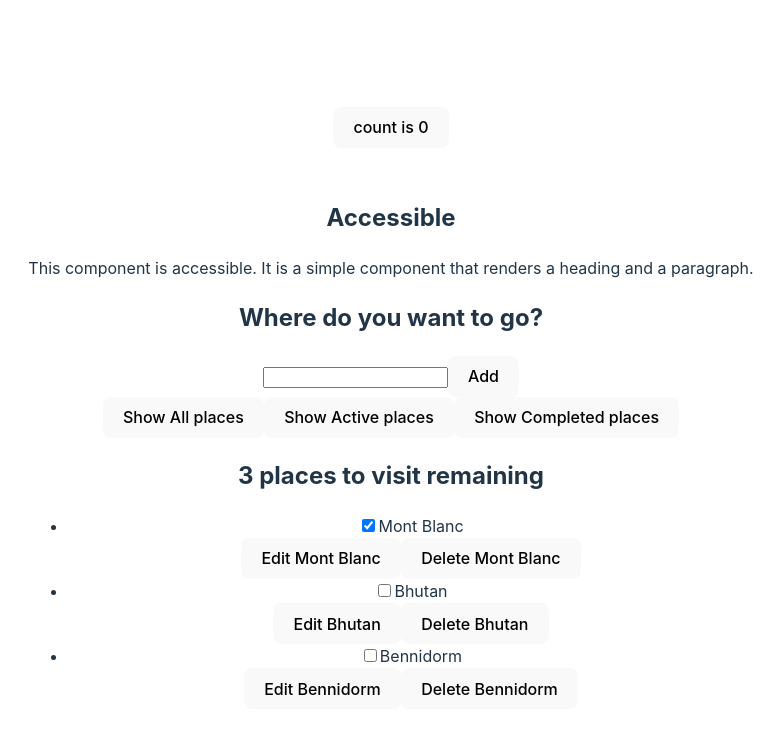
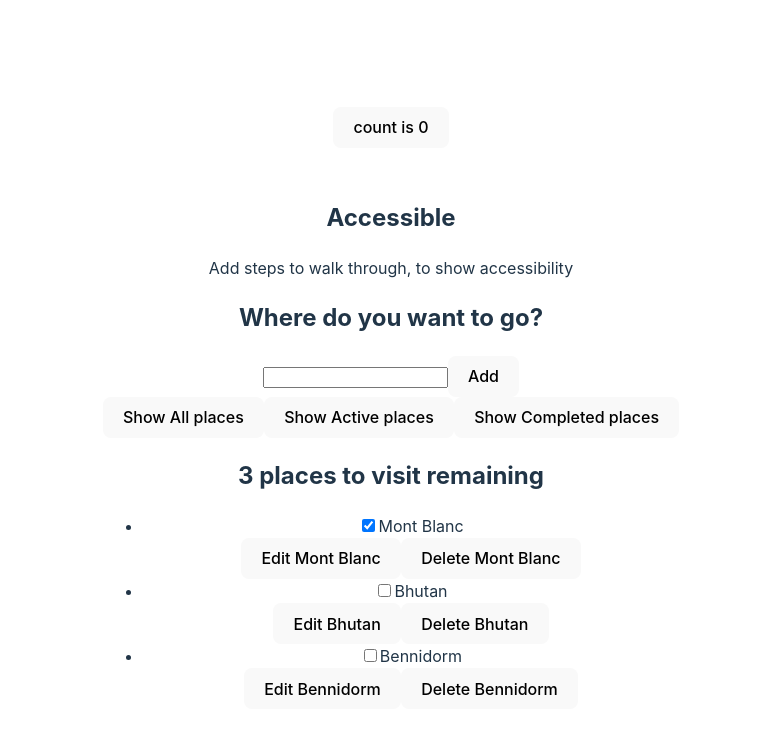
Before and after one commit to Jade-ux/accessibility-learning, a React (Vite) app in the folder places-to-go/: page / in a window 1280 px wide. Shown: the top 734 px of the page, without its empty margins (249-1033 px from the left). Built offline with nearby package versions, Linux system fonts and the light colour scheme.

Commit message:
adds types for places

```diff
--- a/places-to-go/src/components/Accessible.tsx
+++ b/places-to-go/src/components/Accessible.tsx
@@ -17,18 +17,20 @@ function usePrevious(value) {
 // change completed to visited
 const FILTER_MAP = {
   All: () => true,
-  Active: (place) => !place.completed,
-  Completed: (place) => place.completed,
+  Active: (place: Place) => !place.completed,
+  Completed: (place: Place) => place.completed,
 };
 
 const FILTER_NAMES = Object.keys(FILTER_MAP);
 
+export interface Place {
+  id: string;
+  name: string;
+  completed: boolean;
+}
+
 interface AccessibleProps {
-  places: {
-    id: string;
-    name: string;
-    completed: boolean;
-  }[];
+  places: Place[];
 }
 
 export function Accessible(props: AccessibleProps) {
@@ -95,13 +97,19 @@ export function Accessible(props: AccessibleProps) {
   const headingNoun = `${placeList?.length > 1 ? "places" : "place"} to visit`;
   const headingText = `${placeList.length} ${headingNoun} remaining`;
 
+  const listHeadingRef = useRef<HTMLHeadingElement>(null);
+  const prevPlaceLength = usePrevious(placeList?.length);
+
+  useEffect(() => {
+    if (prevPlaceLength && placeList?.length < prevPlaceLength) {
+      listHeadingRef.current?.focus();
+    }
+  }, [placeList?.length, prevPlaceLength]);
+
   return (
     <div>
       <h2>Accessible</h2>
-      <p>
-        This component is accessible. It is a simple component that renders a
-        heading and a paragraph.
-      </p>
+      <p>Add steps to walk through, to show accessibility</p>
       <Form addPlace={addPlace} />
       <div className="filters btn-group stack-exception">{filterList}</div>
       <h2 id="list-heading" tabIndex="-1">
@@ -109,7 +117,7 @@ export function Accessible(props: AccessibleProps) {
       </h2>
       <ul
         aria-labelledby="list-heading"
-        className="todo-list stack-large stack-exception"
+        className="places-list stack-large stack-exception"
         role="list"
       >
         {placeList}
--- a/places-to-go/src/components/PlacesToGo.tsx
+++ b/places-to-go/src/components/PlacesToGo.tsx
@@ -9,7 +9,7 @@ function usePrevious(value) {
   return ref.current;
 }
 
-function Todo(props) {
+function PlacesToGo(props) {
   const [isEditing, setEditing] = useState(false);
   const [newName, setNewName] = useState("");
 
@@ -33,12 +33,12 @@ function Todo(props) {
   const editingTemplate = (
     <form className="stack-small" onSubmit={handleSubmit}>
       <div className="form-group">
-        <label className="todo-label" htmlFor={props.id}>
+        <label className="places-label" htmlFor={props.id}>
           New name for {props.name}
         </label>
         <input
           id={props.id}
-          className="todo-text"
+          className="input-text"
           type="text"
           value={newName}
           onChange={handleChange}
@@ -48,13 +48,13 @@ function Todo(props) {
       <div className="btn-group">
         <button
           type="button"
-          className="btn todo-cancel"
+          className="btn place-cancel"
           onClick={() => setEditing(false)}
         >
           Cancel
           <span className="visually-hidden">renaming {props.name}</span>
         </button>
-        <button type="submit" className="btn btn__primary todo-edit">
+        <button type="submit" className="btn btn__primary place-edit">
           Save
           <span className="visually-hidden">new name for {props.name}</span>
         </button>
@@ -71,7 +71,7 @@ function Todo(props) {
           defaultChecked={props.completed}
           onChange={() => props.toggleplaceCompleted(props.id)}
         />
-        <label className="todo-label" htmlFor={props.id}>
+        <label className="place-label" htmlFor={props.id}>
           {props.name}
         </label>
       </div>
@@ -105,7 +105,9 @@ function Todo(props) {
     }
   }, [wasEditing, isEditing]);
 
-  return <li className="todo">{isEditing ? editingTemplate : viewTemplate}</li>;
+  return (
+    <li className="place">{isEditing ? editingTemplate : viewTemplate}</li>
+  );
 }
 
-export default Todo;
+export default PlacesToGo;
```
